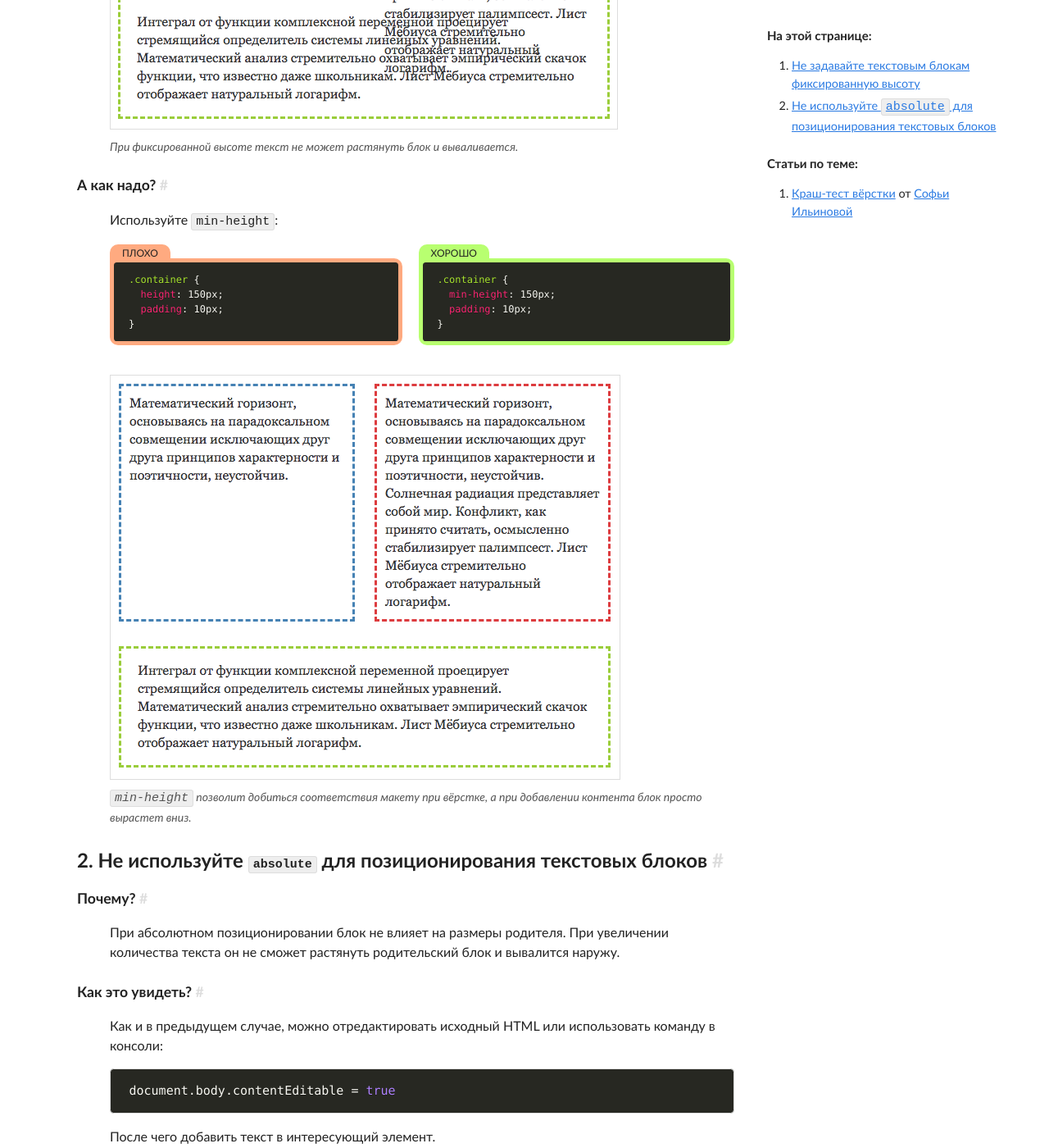
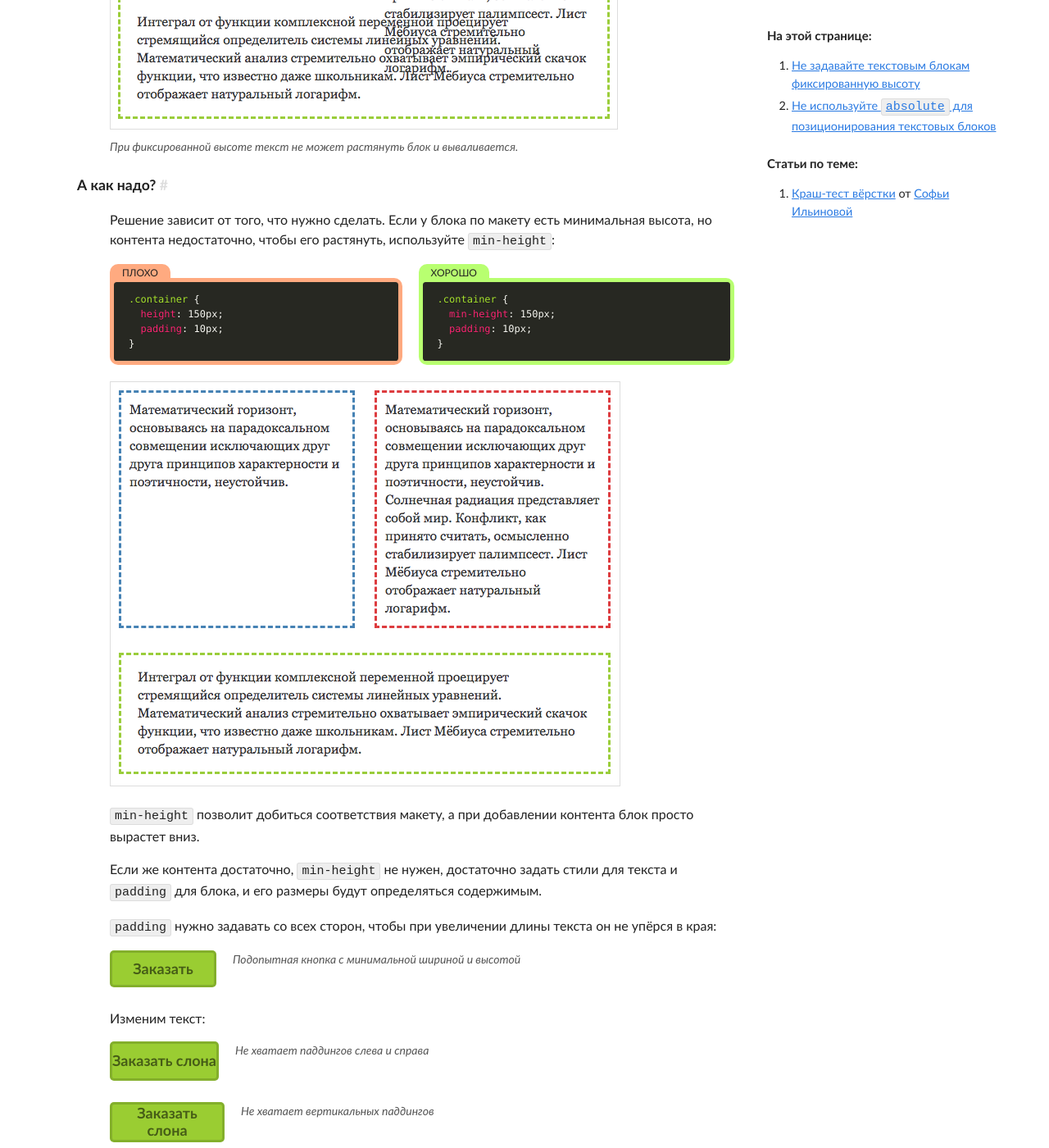
Before and after one commit to yoksel/bad-practices, a Jekyll site: the page built from blocks-with-text/index.html, in a window 1280 px wide and 1400 px high, scrolled down 845 px. Shown: the whole window at 82% size. Built offline with Jekyll 4.4.1, drawn with Linux system fonts in a browser that asks for light colours; some of the changed text lies outside the part shown.

Commit message:
Add to blocks-with-text part about paddings

```diff
--- /dev/null
+++ b/_sass/button-example.scss
@@ -0,0 +1,32 @@
+.button-example {
+  min-width: 130px;
+  max-width: 140px;
+  min-height: 45px;
+  padding: 0;
+  margin: 0 20px 10px 0;
+  vertical-align: middle;
+  background: yellowgreen;
+  border: 3px solid rgba(0,0,0,.15);
+  border-radius: 5px;
+  font: inherit;
+  font-size: 18px;
+  font-weight: bold;
+  line-height: 1.2;
+  color: rgba(0,0,0,.55);
+
+  &:hover {
+    color: rgba(0,0,0,.75);
+  }
+}
+
+.button-example--hp {
+  padding: 10px 0;
+}
+
+.button-example--vp {
+  padding: 0 10px;
+}
+
+.button-example--p {
+  padding: 10px;
+}
--- a/assets/css/main.scss
+++ b/assets/css/main.scss
@@ -14,5 +14,6 @@
   "site-nav",
   "compare",
   "post",
-  "form-example"
+  "form-example",
+  "button-example"
 ;
--- a/blocks-with-text/index.html
+++ b/blocks-with-text/index.html
@@ -45,7 +45,8 @@ additional_links:
 
       <dt id="fixed-height-right-way">А как надо? <a href="#fixed-height-right-way" class="post__anchor">#</a></dt>
       <dd>
-        <p>Используйте <code>min-height</code>:</p>
+
+        <p>Решение зависит от того, что нужно сделать. Если у блока по макету есть минимальная высота, но контента недостаточно, чтобы его растянуть, используйте <code>min-height</code>:</p>
 
         <ul class="compare">
           <li class="compare__item compare__item--bad">
@@ -64,11 +65,42 @@ additional_links:
           </li>
         </ul>
 
+        <img src="../assets/img/blocks-with-text/after.png" alt="С min-height текст не выпадает из родителя">
+
+        <p><code>min-height</code> позволит добиться соответствия макету, а при добавлении контента блок просто вырастет вниз.</p>
+
+        <p>Если же контента достаточно, <code>min-height</code> не нужен, достаточно задать стили для текста и <code>padding</code> для блока, и&nbsp;его размеры будут определяться содержимым. </p>
+
+        <p><code>padding</code> нужно задавать со всех сторон, чтобы при увеличении длины текста он не упёрся в края:</p>
+
         <figure class="figure figure--has-figcaption">
-          <img src="../assets/img/blocks-with-text/after.png" alt="С min-height текст не выпадает из родителя">
+          <button class="button-example button-example--mh" type="button">Заказать</button>
 
-          <figcaption><code>min-height</code> позволит добиться соответствия макету при вёрстке, а при добавлении контента блок просто вырастет вниз.</figcaption>
+          <figcaption>Подопытная кнопка с минимальной шириной и высотой</figcaption>
         </figure>
+
+        <p>Изменим текст:</p>
+
+        <figure class="figure figure--has-figcaption">
+          <button class="button-example button-example--hp" type="button">Заказать слона</button>
+
+          <figcaption>Не хватает паддингов слева и справа</figcaption>
+        </figure>
+
+        <figure class="figure figure--has-figcaption">
+          <button class="button-example button-example--vp" type="button">Заказать слона</button>
+
+          <figcaption>Не хватает вертикальных паддингов</figcaption>
+        </figure>
+
+        <figure class="figure figure--has-figcaption">
+          <button class="button-example button-example--p" type="button">Заказать слона</button>
+
+          <figcaption>Все паддинги на месте</figcaption>
+        </figure>
+
+
+        <p></p>
       </dd>
     </dl>
 
```
